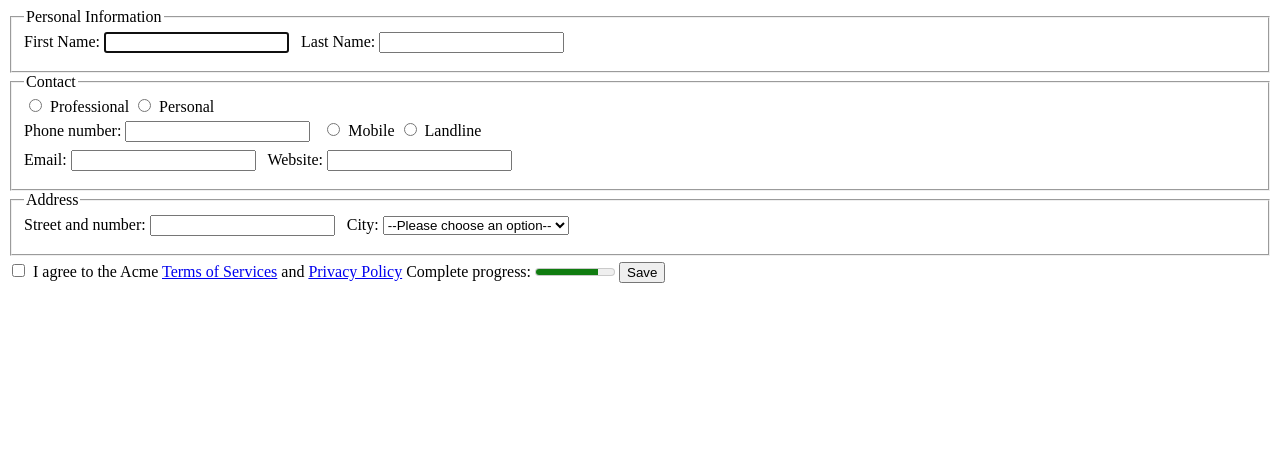
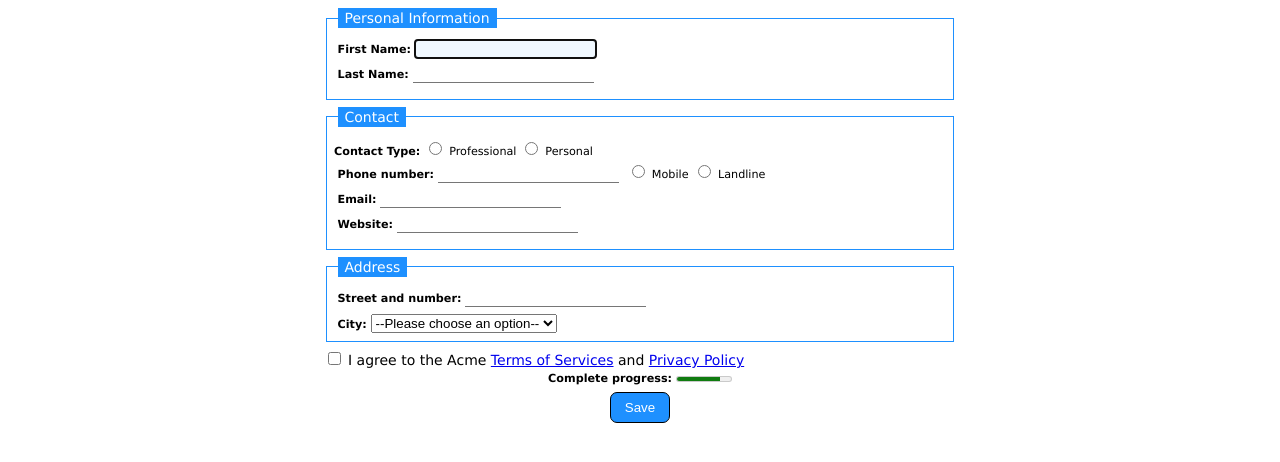
Before and after one commit to marionzr/code-snippets, a plain HTML site: page html/forms/form.html in a window 1280 px wide. Drawn offline with Linux system fonts and the light colour scheme.

Commit message:
Forms
- Applied style

```diff
--- a/css/form.css
+++ b/css/form.css
@@ -1,16 +1,105 @@
-input {
-  margin-right: 0.5rem;
+html {
+  font-family: Verdana, Geneva, Tahoma, sans-serif;
+  font-size: 14px;
+}
+fieldset {
+  display: flex;
+  flex-flow: column;
+}
+
+fieldset {
+  border-style: solid;
+  border-width: 1px;
+  border-color: dodgerblue;
   margin-bottom: 0.5rem;
 }
 
-div label,
-div input {
+fieldset legend {
+  background-color: dodgerblue;
+  color: white;
+  padding: 0.15rem;
+  padding-left: 0.5rem;
+  padding-right: 0.5rem;
+  margin-bottom: 0.5rem;
+}
+fieldset legend:hover {
+  color: whitesmoke;
+}
+
+label {
+  display: block;
+  font-weight: bold;
+  font-size: 0.8rem;
+}
+
+label span {
+  font-weight: normal;
+}
+
+label[for="progress"] {
+  text-align: center;
+}
+
+input {
+  flex: 2;
+  margin-right: 0.5rem;
+  margin-bottom: 0.5rem;
+  border-style: none;
+  border-bottom-style: solid;
+  border-width: 1px;
+  border-radius: 0;
+}
+
+input:hover,
+input:focus {
+  background-color: aliceblue;
+}
+
+select,
+input[type="radio"],
+input[type="checkbox"] {
+  cursor: pointer;
+}
+
+div.options {
   display: inline;
 }
 
-input[type="radio"] {
+button {
+  display: block;
+  padding: 0.5rem;
+  padding-left: 1rem;
+  padding-right: 1rem;
+  margin: 0.5rem auto;
+  background-color: dodgerblue;
+  border-radius: 0.5rem;
+  border-style: solid;
+  border-width: 1px;
+  color: white;
 }
 
-input[type="checkbox"] {
-  margin-top: 0.5rem;
+/* classes */
+
+.form {
+  margin: auto 25%;
 }
+
+.options label {
+  display: inline;
+  margin-left: -0.25rem;
+  margin-right: 0.25rem;
+}
+
+.options label span:hover {
+  background-color: aliceblue;
+  font-size: 0.85rem;
+}
+
+.phone-number label {
+  display: inline-block;
+}
+
+input:required:invalid,
+input:focus:invalid {
+  border-bottom-width: 1.5px;
+}
--- a/html/forms/form.html
+++ b/html/forms/form.html
@@ -9,44 +9,47 @@
 </head>
 <body>
 
-    <div>
+    <div class="form">
         <form autocomplete="on" name="user" method="POST">
             <fieldset name="personal-info">
                 <legend>Personal Information</legend>
 
                 <label for="first-name">First Name:
-                    <input id="first-name" name="first-name" type="text" required="true" autofocus="true" minlength="1" maxlength="256" tabindex="1">
+                    <input id="first-name" name="first-name" type="text" required autofocus minlength="1" maxlength="256" tabindex="1">
                 </label>
 
                 <label for="last-name">Last Name:
-                    <input id="last-name" name="last-name" type="text" required="true" minlength="1" maxlength="256" tabindex="2">
+                    <input id="last-name" name="last-name" type="text" required minlength="1" maxlength="256" tabindex="2">
                 </label>
             </fieldset>
             <fieldset name="contact">
                 <legend>Contact</legend>
 
-                <div>
-                    <label>
-                        <input id="contact-type" name="contact-type" type="radio" value="professional">Professional
+                <div class="options">
+                    <label>Contact Type: </label>
+                    <label for="contact-type-professional">
+                        <input id="contact-type-professional" name="contact-type" type="radio" value="professional"><span>Professional</span>
                     </label>
-                    <label>
-                        <input id="contact-type" name="contact-type" type="radio" value="personal">Personal
+                    <label for="contact-type-personal">
+                        <input id="contact-type-personal" name="contact-type" type="radio" value="personal"><span>Personal</span>
                     </label>
                 </div>
-                <div>
+                <div class="phone-number">
                     <label for="phone-number">Phone number:
                         <input id="phone-number" name="phone-number" type="tel" minlength="1" tabindex="3">
                     </label>
-                    <label>
-                        <input id="phone-type" name="phone-type" type="radio" value="mobile">Mobile
-                    </label>
-                    <label>
-                        <input id="phone-type" name="phone-type" type="radio" value="landline">Landline
-                    </label>
+                    <div class="options">
+                        <label for="phone-type-mobile">
+                            <input id="phone-type-mobile" name="phone-type" type="radio" value="mobile"><span>Mobile</span>
+                        </label>
+                        <label for="phone-type-landline">
+                            <input id="phone-type-landline" name="phone-type" type="radio" value="landline"><span>Landline</span>
+                        </label>
+                    </div>
                 </div>
 
                 <label for="email-address">Email:
-                    <input id="email-address" name="email-address" type="email" required="true" minlength="1" maxlength="256" tabindex="4">
+                    <input id="email-address" name="email-address" type="email" required minlength="1" maxlength="256" tabindex="4">
                 </label>
 
                 <label for="website">Website:
@@ -83,6 +86,5 @@
             <button type="submit">Save</button>
         </form>
     </div>
-
 </body>
 </html>
```
